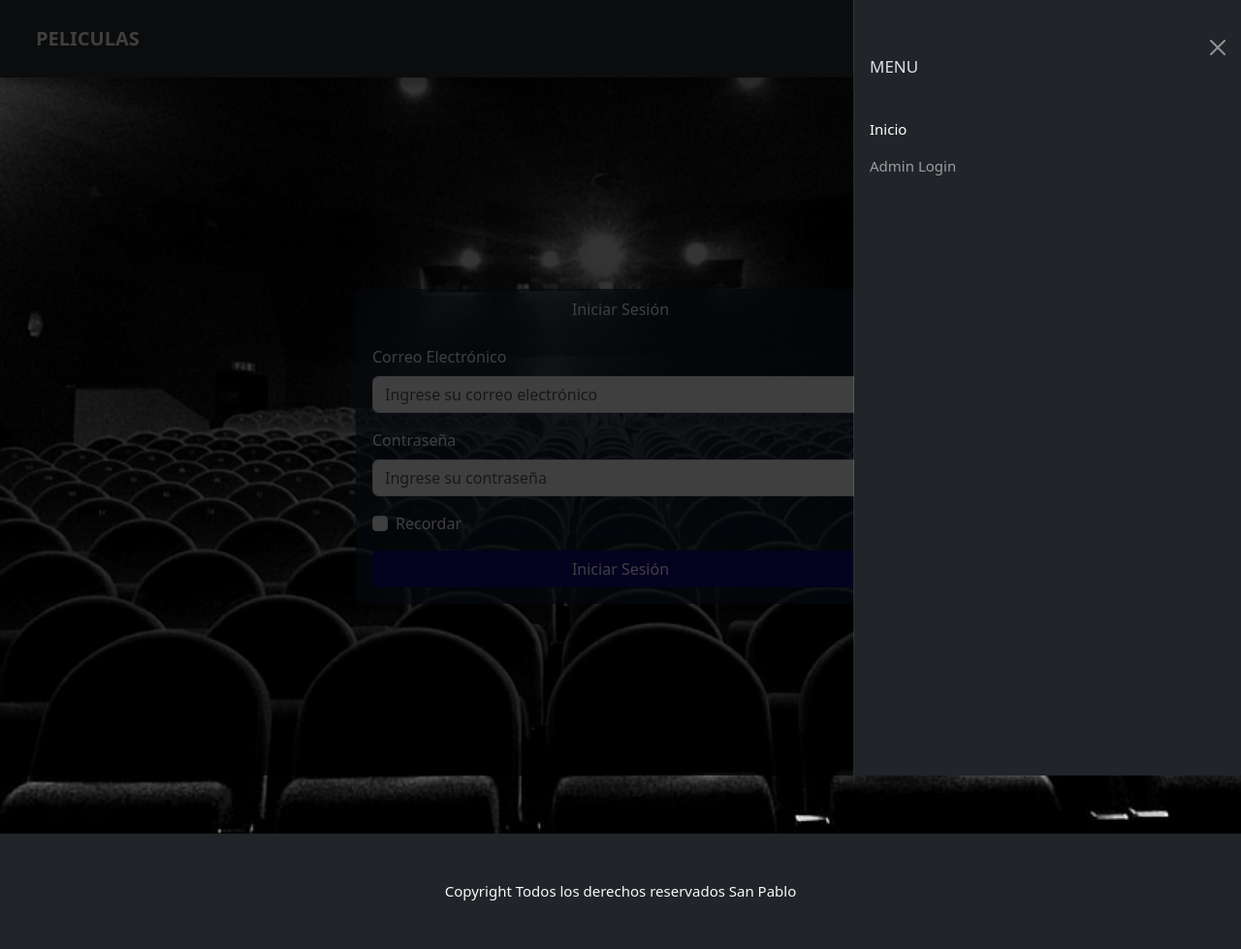
After one commit to marcelo130102/DBP_Proyecto, a Flask app: page /login in a window 1280 px wide, after a click that opens the changed part. The commit adds this page. Shown: the whole page at 97% size. Run offline with Flask 3, Linux system fonts and the light colour scheme.

Commit message:
add login and header y footer

```diff
--- a/app.py
+++ b/app.py
@@ -14,6 +14,14 @@ class Peliculas(db.Model):
     disponible = db.Column(db.Boolean)
     sinopsis = db.Column(db.Text)
 
+class Users(db.Model):
+    id = db.Column(db.Integer, primary_key=True)
+    nombre = db.Column(db.String(255), nullable=False)
+    email = db.Column(db.String(255), nullable=False)
+    password_k = db.Column(db.String(255), nullable=False)
+
+
+
 @app.route("/")
 def main():
     peliculas = Peliculas.query.all()
@@ -29,6 +37,11 @@ def ver_pelicula(pelicula_id):
 @app.route('/registro')
 def registro():
     return render_template('registro.html')
+
+
+@app.route('/login')
+def login():
+    return render_template('login.html')
 
 @app.route('/agregar_pelicula', methods=['POST'])
 def agregar_pelicula():
@@ -47,5 +60,21 @@ def agregar_pelicula():
 
     return jsonify({'mensaje': 'Pelicula agregada correctamente'})
 
+
+@app.route('/send_login', methods=['POST'])
+def send_login():
+    data = request.get_json()
+    print(data)
+    user = Users.query.filter_by(email=data['email']).first()
+
+
+    if user:
+        if user.password_k == data['password']:
+            return jsonify({'mensaje': 'Bienvenido', 'status': 'autorizado'})
+        else:
+            return jsonify({'mensaje': 'Contraseña incorrecta', 'status': 'no_autorizado'})
+    else:
+        return jsonify({'mensaje': 'Usuario no encontrado'})
+
 if __name__ == '__main__':
     app.run(debug=True)
--- /dev/null
+++ b/static/styles.css
@@ -0,0 +1,72 @@
+body {
+  margin-top: 60px;
+  padding-top: 40px;
+}
+
+.navbar {
+  height: 80px;
+  display: flex;
+  box-shadow: 1px 3px 5px 5px rgba(0, 0, 0, 0.2);
+}
+
+b {
+  padding: 25px;
+  text-decoration: none;
+  font-size: 18px;
+}
+a {
+  font-size: 15px;
+}
+p {
+  font-size: 15px;
+}
+a:hover {
+  color: rgb(17, 79, 249) !important;
+}
+i {
+  font-size: 25px;
+}
+.title_footer {
+  margin-top: 40px;
+  font-size: 17px;
+}
+li {
+  font-size: 15px;
+}
+
+
+/* Path: static/styles.css */
+.card-header {
+  color: white;
+}
+.label_login {
+  color: white;
+}
+
+.container_login {
+  display: flex;
+  justify-content: center;
+  align-items: center;
+  min-height: 100vh;
+  background-color: #e6d7d74b;
+  background-image: url('/static/images/cine.jpg');
+  background-size: cover;
+  background-position: center;
+  margin-top: -40px;
+}
+
+.card {
+  background-color: #111f35b0;
+  color: white;
+  box-shadow: 0 0 10px rgba(0, 0, 0, 0.1);
+}
+
+.btn-primary {
+  background-color: #170b81;
+  border-color: #130c75;
+}
+
+.btn-primary:hover {
+  background-color: #040422;
+  border-color: #07042e;
+}
--- /dev/null
+++ b/templates/base.html
@@ -0,0 +1,128 @@
+<!DOCTYPE html>
+<html lang="es">
+  <head>
+    <meta charset="UTF-8" />
+    <meta http-equiv="X-UA-Compatible" content="IE=edge" />
+    <meta name="viewport" content="width=device-width, initial-scale=1.0" />
+    <title>Proyecto</title>
+    <link
+      href="https://cdn.jsdelivr.net/npm/bootstrap@5.3.2/dist/css/bootstrap.min.css"
+      rel="stylesheet"
+      integrity="sha384-T3c6CoIi6uLrA9TneNEoa7RxnatzjcDSCmG1MXxSR1GAsXEV/Dwwykc2MPK8M2HN"
+      crossorigin="anonymous"
+    />
+    <link
+      rel="stylesheet"
+      href="https://cdnjs.cloudflare.com/ajax/libs/font-awesome/6.4.0/css/all.min.css"
+      integrity="sha512-iecdLmaskl7CVkqkXNQ/ZH/XLlvWZOJyj7Yy7tcenmpD1ypASozpmT/E0iPtmFIB46ZmdtAc9eNBvH0H/ZpiBw=="
+      crossorigin="anonymous"
+      referrerpolicy="no-referrer"
+    />
+    <link
+      rel="stylesheet"
+      href="{{ url_for('static', filename='styles.css') }}"
+    />
+  </head>
+  <body>
+    <nav class="navbar bg-body-tertiary fixed-top" data-bs-theme="dark">
+      <div class="container-fluid">
+        <b class="navbar-brand" href="#">PELICULAS</b>
+        <button
+          class="navbar-toggler"
+          type="button"
+          data-bs-toggle="offcanvas"
+          data-bs-target="#offcanvasNavbar"
+          aria-controls="offcanvasNavbar"
+          aria-label="Toggle navigation"
+        >
+          <span class="navbar-toggler-icon"></span>
+        </button>
+        <div
+          class="offcanvas offcanvas-end"
+          tabindex="-1"
+          id="offcanvasNavbar"
+          aria-labelledby="offcanvasNavbarLabel"
+        >
+          <div class="offcanvas-header">
+            <h5 class="title_footer offcanvas-title" id="offcanvasNavbarLabel">
+              MENU
+            </h5>
+            <button
+              type="button"
+              class="btn-close"
+              data-bs-dismiss="offcanvas"
+              aria-label="Close"
+            ></button>
+          </div>
+          <div class="offcanvas-body">
+            <ul
+              class="navbar-nav justify-content-end flex-grow-1 pe-3"
+              id="links-admin"
+            >
+              <li class="nav-item">
+                <a class="nav-link active" aria-current="page" href="/"
+                  >Inicio</a
+                >
+              </li>
+              <li class="nav-item">
+                <a class="nav-link" href="/login">Admin Login</a>
+              </li>
+            </ul>
+          </div>
+        </div>
+      </div>
+    </nav>
+
+    <body>
+      <div class="mt-20">{% block content %}{% endblock %}</div>
+    </body>
+
+    <script
+      src="https://cdn.jsdelivr.net/npm/bootstrap@5.3.2/dist/js/bootstrap.bundle.min.js"
+      integrity="sha384-C6RzsynM9kWDrMNeT87bh95OGNyZPhcTNXj1NW7RuBCsyN/o0jlpcV8Qyq46cDfL"
+      crossorigin="anonymous"
+    ></script>
+
+    <script>
+      // Verificar si la variable local 'auth' existe y es igual a true
+      if (localStorage.getItem("auth") === "true") {
+        // Obtener el elemento <ul> del navbar con el ID 'links-admin'
+        var navbarUl = document.querySelector("#links-admin");
+
+        // Verificar si el elemento existe antes de agregar el enlace
+        if (navbarUl) {
+          var enlaceRegistro = document.createElement("li");
+          enlaceRegistro.classList.add("nav-item");
+          enlaceRegistro.innerHTML =
+            '<a class="nav-link" href="/registro">Registro</a>';
+          navbarUl.appendChild(enlaceRegistro);
+
+          // Agregar el enlace de "Cerrar Sesión" solo si 'auth' es true
+          var enlaceCerrarSesion = document.createElement("li");
+          enlaceCerrarSesion.classList.add("nav-item");
+          enlaceCerrarSesion.innerHTML =
+            '<a class="nav-link" href="#" id="logout-link">Cerrar Sesión</a>';
+          navbarUl.appendChild(enlaceCerrarSesion);
+
+          // Agregar evento de clic al enlace de "Cerrar Sesión"
+          enlaceCerrarSesion
+            .querySelector("#logout-link")
+            .addEventListener("click", function () {
+              localStorage.removeItem("auth"); // Eliminar la variable local 'auth'
+              window.location.href = "/"; // Redirigir a la página de inicio u otra página deseada
+            });
+        }
+      }
+    </script>
+
+    <footer class="bg-dark text-light pt-5 pb-4">
+      <div class="container text-center text-md-start">
+        <div class="row text-center text-md-start">
+          <div class="text-center mb-2">
+            <p>Copyright Todos los derechos reservados San Pablo</p>
+          </div>
+        </div>
+      </div>
+    </footer>
+  </body>
+</html>
--- a/templates/detalles.html
+++ b/templates/detalles.html
@@ -13,7 +13,7 @@
                 <h5 class="card-title">{{ pelicula.nombre }}</h5>
                 <p class="card-text">Director: {% if pelicula.director != '{}' %}{{pelicula.director}}{% else %}No disponible{% endif %}</p>
                 <p class="card-text">Año: {{ pelicula.año }}</p>
-                <p class="card-text">Precio de Alquiler: ${{ pelicula.precio_alquiler }}</p>
+                <p class="card-text">Precio de Alquiler: S/ {{ pelicula.precio_alquiler }}</p>
                 <p class="card-text">Sinopsis: {{ pelicula.sinopsis }}</p>
                 <p class="card-text">Disponible: {% if pelicula.disponible %}Sí{% else %}No{% endif %}</p>
                 <a href="/" class="btn btn-primary">Volver a la Lista</a>
--- /dev/null
+++ b/templates/login.html
@@ -0,0 +1,83 @@
+{% extends "base.html" %}
+{% block content %}
+
+<div background="cine.jpg" class="container_login">
+
+    <div class="container">
+        <div class="row justify-content-center">
+            <div class="col-md-6">
+                <div class="card">
+                    <div class="card-header text-center">
+                        Iniciar Sesión
+                    </div>
+                    <div class="card-body">
+                        <form>
+                            <div class="mb-3">
+                                <label for="email" class="form-label">Correo Electrónico</label>
+                                <input type="email" class="form-control" id="email" placeholder="Ingrese su correo electrónico" required>
+                            </div>
+                            <div class="mb-3">
+                                <label for="password" class="form-label">Contraseña</label>
+                                <input type="password" class="form-control" id="password" placeholder="Ingrese su contraseña" required>
+                            </div>
+                            <div class="mb-3 form-check">
+                                <input type="checkbox" class="form-check-input" id="remember">
+                                <label class="form-check-label" for="remember">Recordar</label>
+                            </div>
+                            <div class="d-grid">
+                                <button type="submit" id="submit" class="btn btn-primary">Iniciar Sesión</button>
+                            </div>
+                        </form>
+                    </div>
+                </div>
+            </div>
+        </div>
+    </div>
+
+    <script src="https://code.jquery.com/jquery-3.6.0.min.js"></script>
+    <script src="https://cdn.jsdelivr.net/npm/bootstrap@5.3.2/dist/js/bootstrap.min.js"></script>
+    <script>
+        $(document).ready(function() {
+            $("#submit").click(function() {
+                // Obtener los valores de los campos del formulario
+                var email = $("#email").val();
+                var password = $("#password").val();
+
+                // Crear un objeto JSON con los datos del formulario
+                var data = {
+                    email: email,
+                    password: password
+                };
+
+                // Enviar los datos al servidor como JSON mediante una solicitud AJAX
+                $.ajax({
+                    type: "POST",
+                    url: "/send_login",  // Reemplaza esto con la URL correcta de tu endpoint
+                    data: JSON.stringify(data),
+                    contentType: "application/json",
+                    success: function(response) {
+                        // Manejar la respuesta del servidor si es necesario
+                        console.log(response);
+                        alert(response.mensaje);
+                        if (response.status == 'autorizado'){
+                            window.location.href = "/";
+                            localStorage.setItem('auth', true);
+                        }
+                        else if (response.status == 'no_autorizado'){
+                            window.location.replace('/login');
+                        }
+                        else if (response.status == 'error'){
+                            window.location.replace('/login');
+                        }
+
+                    },
+                    error: function(error) {
+                        console.error("Error en la solicitud:", error);
+                        alert("¡Error al registrar la película!");
+                    }
+                });
+            });
+        });
+    </script>
+
+{% endblock %}
```
Also changed, not shown: templates/index.html (+17 -13 lines), templates/registro.html (+60 -40 lines), static/images/cine.jpg (added).
